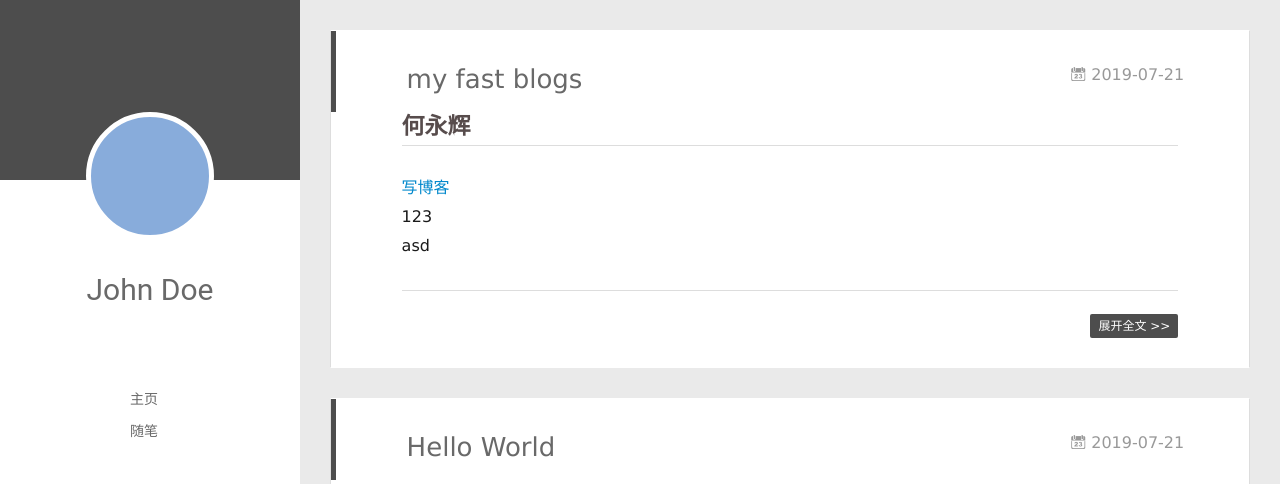
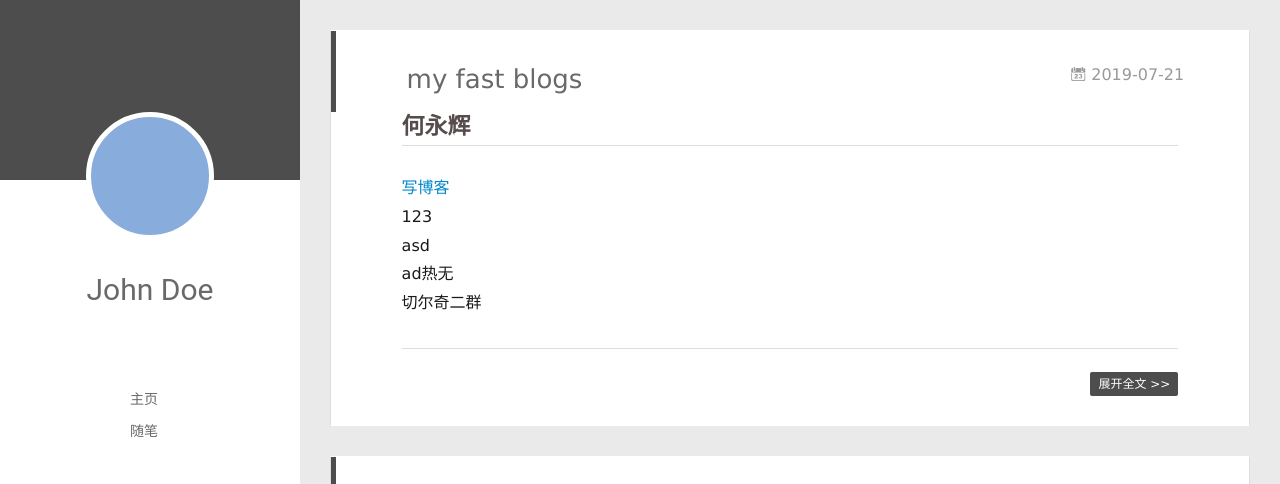
Before and after one commit to hyhroot/hyhroot.github.io, a plain HTML site: page index.html in a window 1280 px wide. Shown: the top 484 px of the page. Drawn offline with Linux system fonts and the light colour scheme; no server answers.

Commit message:
Site updated: 2019-07-21 22:24:14

```diff
--- a/index.html
+++ b/index.html
@@ -172,7 +172,7 @@
 
     <div class="article-entry" itemprop="articleBody">
 
-        <h2 id="何永辉"><a href="#何永辉" class="headerlink" title="何永辉"></a>何永辉</h2><p><a href="https://www.cnblogs.com/liuxianan/p/build-blog-website-by-hexo-github.html#修改主题" target="_blank" rel="noopener">写博客</a><br>123<br>asd</p>
+        <h2 id="何永辉"><a href="#何永辉" class="headerlink" title="何永辉"></a>何永辉</h2><p><a href="https://www.cnblogs.com/liuxianan/p/build-blog-website-by-hexo-github.html#修改主题" target="_blank" rel="noopener">写博客</a><br>123<br>asd<br>ad热无<br>切尔奇二群</p>
 
 
 
```
Also changed, not shown: 2019/07/21/my-fast-blogs/index.html (+5 -5 lines).
